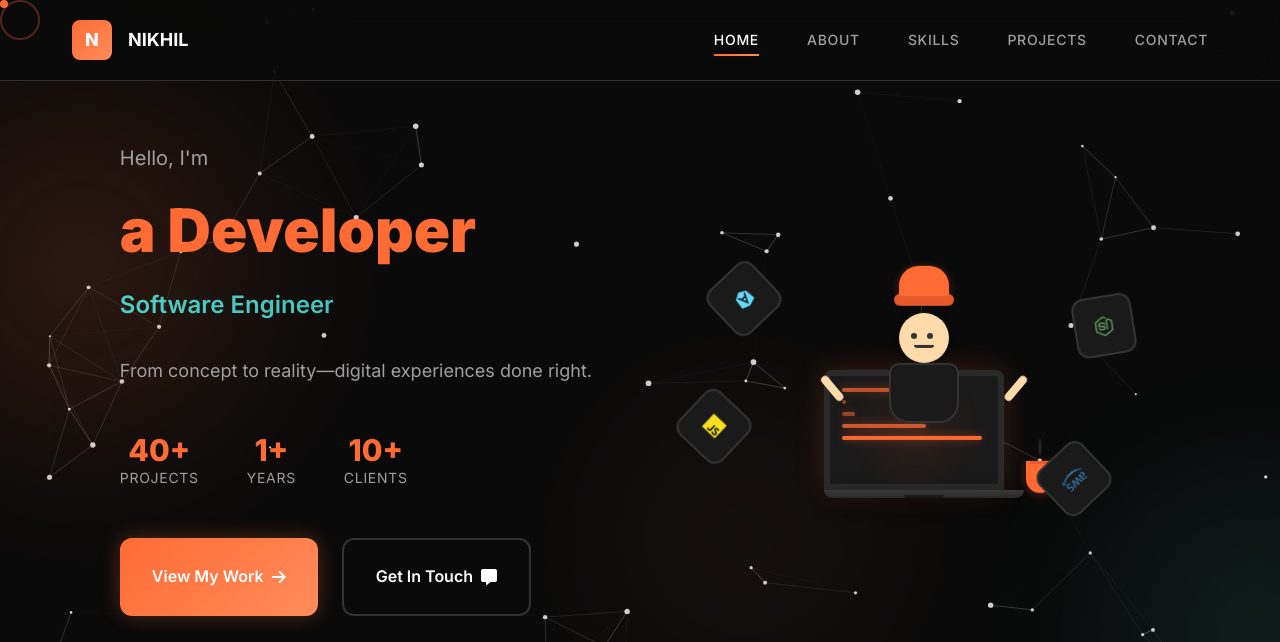
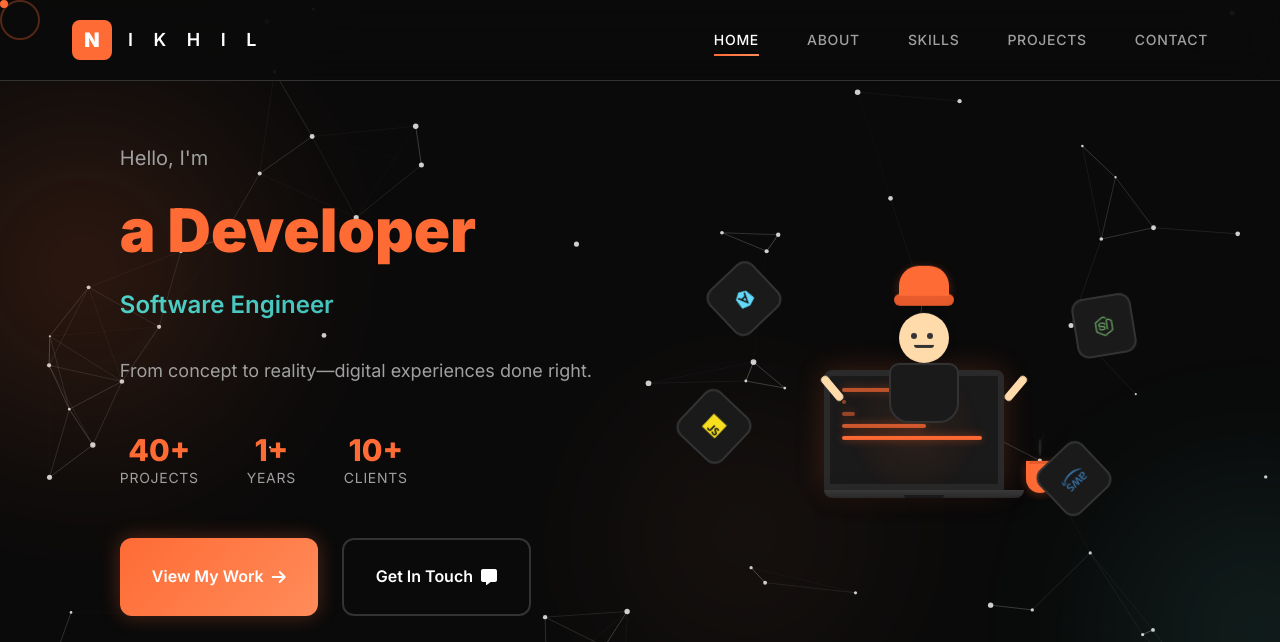
Before and after one commit to nikhil4555/nikhil-portfolio, a plain HTML site: page index.html in a window 1280 px wide. Shown: the top 642 px of the page. Drawn offline with nearby package versions, Linux system fonts and the light colour scheme.

Commit message:
logo added

```diff
--- a/index.html
+++ b/index.html
@@ -3,7 +3,7 @@
 <head>
     <meta charset="UTF-8">
     <meta name="viewport" content="width=device-width, initial-scale=1.0">
-    <title>Nikhil-portfolio</title>
+    <title>itsmenikhil</title>
     <link rel="preconnect" href="https://fonts.googleapis.com">
     <link rel="preconnect" href="https://fonts.gstatic.com" crossorigin>
     <link href="https://fonts.googleapis.com/css2?family=Inter:wght@300;400;500;600;700;800;900&family=JetBrains+Mono:wght@400;500;600&display=swap" rel="stylesheet">
@@ -25,7 +25,7 @@
                 <div class="logo-icon">
                     <span>N</span>
                 </div>
-                <span class="logo-text">NIKHIL</span>
+                <span class="logo-text">I K H I L</span>
             </div>
 
             <ul class="nav-menu">
--- a/style.css
+++ b/style.css
@@ -186,17 +186,16 @@ body {
 .logo-icon {
     width: 40px;
     height: 40px;
-    background: var(--gradient-primary);
+    background: var(--primary);
     border-radius: var(--radius-md);
     display: flex;
     align-items: center;
     justify-content: center;
-    font-weight: 800;
-    font-size: var(--font-size-lg);
+    font-weight: 900;
+    font-size: var(--font-size-xl);
     color: white;
     position: relative;
     overflow: hidden;
-
 }
 
 .logo-icon::before {
@@ -215,9 +214,19 @@ body {
 }
 
 .logo-text {
-    font-weight: 700;
+    font-weight: 600;
     font-size: var(--font-size-lg);
     color: var(--text-primary);
+    letter-spacing: 8px;
+    transition: all var(--transition-base);
+}
+
+.logo-divider {
+    color: var(--primary);
+    font-weight: 100;
+    font-size: var(--font-size-xl);
+    margin: 0 var(--space-md);
+    opacity: 0.5;
 }
 
 .nav-menu {
```
